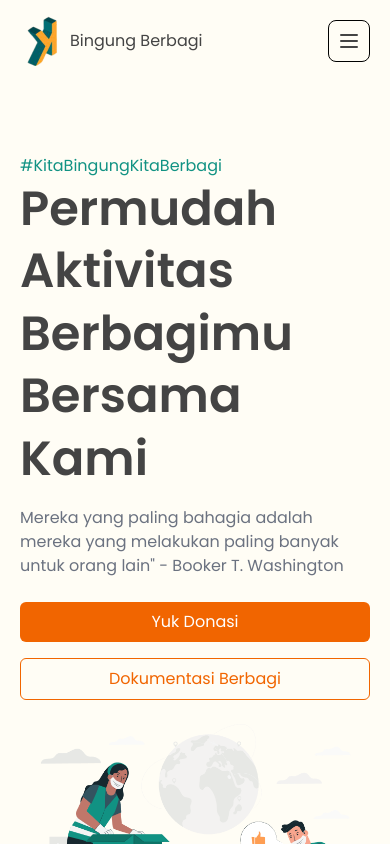
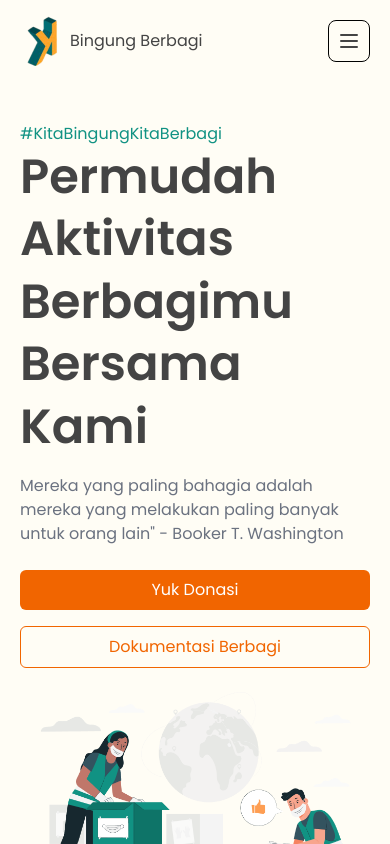
Before and after one commit to qitadev/bingung-berbagi, a Nuxt app: page / in a window 390 px wide. Shown: the top 844 px of the page. Built offline with nearby package versions, Linux system fonts and the light colour scheme; no server answers.

Commit message:
fix padding in nav responsive

```diff
--- a/components/base/HeaderApp.vue
+++ b/components/base/HeaderApp.vue
@@ -14,7 +14,7 @@
       </button>
     </div>
     <div
-      :class="`${expanded ? 'max-h-80' : 'max-h-0 sm:max-h-80'} transition-max-height overflow-hidden duration-500 ease-in-out nav-wrapper sm:w-4/6 md:w-1/2 w-full flex sm:flex-row flex-col items-center sm:justify-between justify-start text-green-primary py-4 sm:py-0`"
+      :class="`${expanded ? 'max-h-80 py-4' : 'max-h-0 sm:max-h-80'} transition-max-height overflow-hidden duration-500 ease-in-out nav-wrapper sm:w-4/6 md:w-1/2 w-full flex sm:flex-row flex-col items-center sm:justify-between justify-start text-green-primary`"
     >
       <nuxt-link to="#" class="p-2 sm:w-fit w-full sm:mt-0 mt-2 hover:text-orange-primary">Donasi</nuxt-link>
       <nuxt-link to="#" class="p-2 sm:w-fit w-full sm:mt-0 mt-2 hover:text-orange-primary">Galeri</nuxt-link>
```
